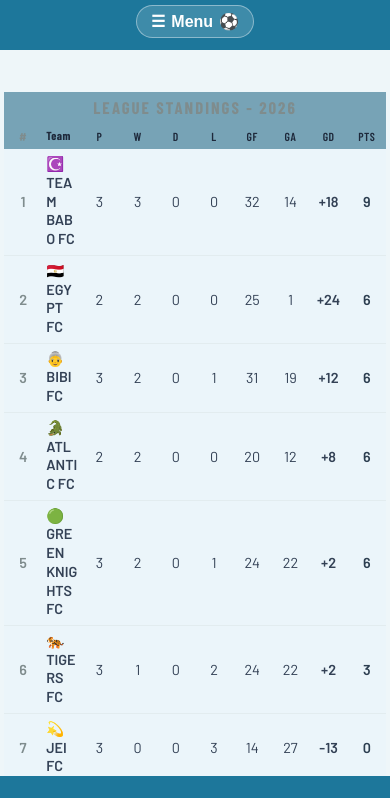
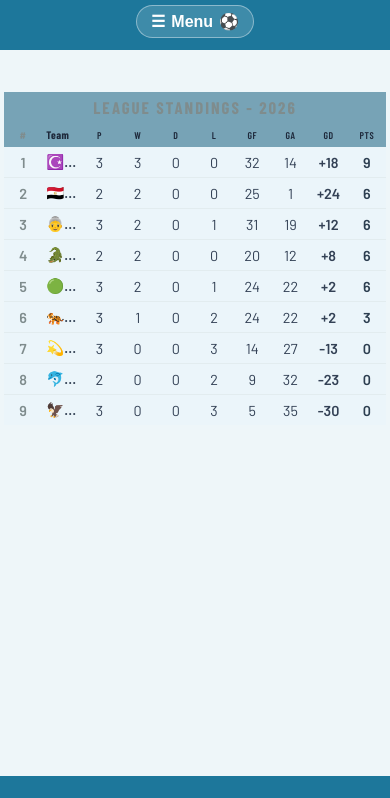
Before and after one commit to respectsl/rsl-web, a plain HTML site: page league_points.html in a window 390 px wide. Shown: the part 44-842 px from the top of the page. Drawn offline with nearby package versions, Linux system fonts and the light colour scheme; a web font is replaced by a local one.

Commit message:
Update style

```diff
--- a/styles.css
+++ b/styles.css
@@ -337,38 +337,38 @@ th {
   font-size: 0.85em;
 }
 
-/* Rank # */
+/* Rank # — tiny */
 .standings-table th:nth-child(1),
 .standings-table td:nth-child(1) {
-  width: 4%;
+  width: 5%;
   text-align: center !important;
   padding: 8px 2px;
   font-weight: bold;
   color: #7f8c8d;
 }
 
-/* Team name — wide, wraps onto 2 lines if needed */
+/* Team name — dominant column, never breaks mid-word */
 .col-team, .team-cell,
 .standings-table th:nth-child(2),
 .standings-table td:nth-child(2) {
-  width: 32%;
+  width: 40%;
   text-align: left !important;
-  padding-left: 6px !important;
+  padding-left: 8px !important;
   font-weight: bold;
-  white-space: normal;
-  word-break: break-word;
-  overflow: visible;
-  line-height: 1.3;
+  white-space: nowrap;
+  overflow: hidden;
+  text-overflow: ellipsis;
 }
 
-/* 8 stat columns share the remaining ~64% equally = 8% each */
+/* 8 stat columns squeeze into remaining 55% */
 .col-stat,
 .standings-table th:nth-child(n+3),
 .standings-table td:nth-child(n+3) {
-  width: 8%;
+  width: 6.875%;
   text-align: center;
   white-space: nowrap;
   padding: 8px 1px;
+  font-size: 0.9em;
 }
 
 /* ── STATUS CLASSES (fixtures page) ─────────────────────── */
@@ -662,27 +662,27 @@ footer a.disclaimer:hover {
 
   /* Standings on mobile */
   .standings-table {
-    font-size: 0.73em;
+    font-size: 0.68em;
   }
   /* Rank # */
   .standings-table th:nth-child(1),
   .standings-table td:nth-child(1) {
-    width: 4% !important;
+    width: 5% !important;
     padding: 5px 1px !important;
   }
-  /* Team name: large enough to show full name, wraps if needed */
+  /* Team name: wide enough for longest name on one line */
   .standings-table th:nth-child(2),
   .standings-table td:nth-child(2) {
-    width: 32% !important;
+    width: 40% !important;
     padding-left: 4px !important;
-    white-space: normal !important;
-    word-break: break-word !important;
-    line-height: 1.3 !important;
+    white-space: nowrap !important;
+    overflow: hidden !important;
+    text-overflow: ellipsis !important;
   }
-  /* 8 stat columns share remaining 64% = 8% each */
+  /* 8 stat columns share the remaining 55% */
   .standings-table th:nth-child(n+3),
   .standings-table td:nth-child(n+3) {
-    width: 8% !important;
+    width: 6.875% !important;
     padding: 5px 1px !important;
     white-space: nowrap !important;
   }
```
